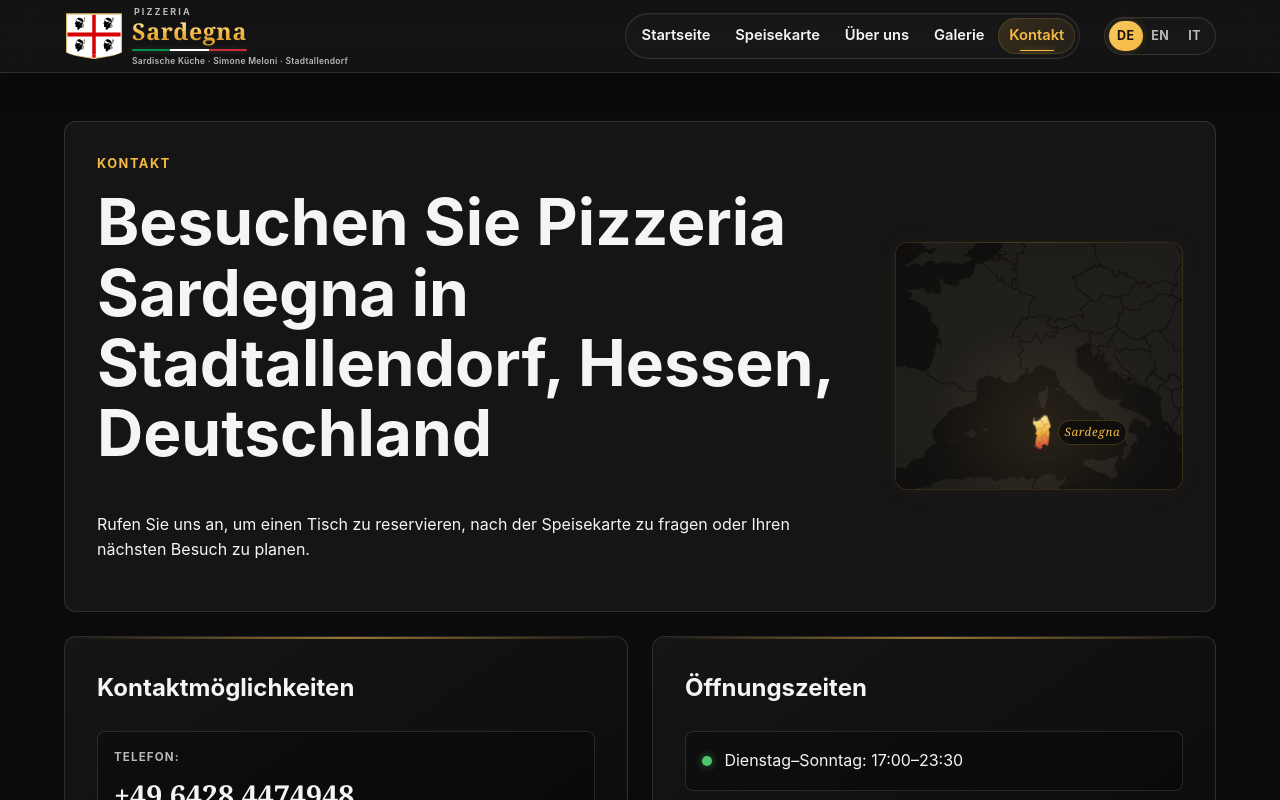
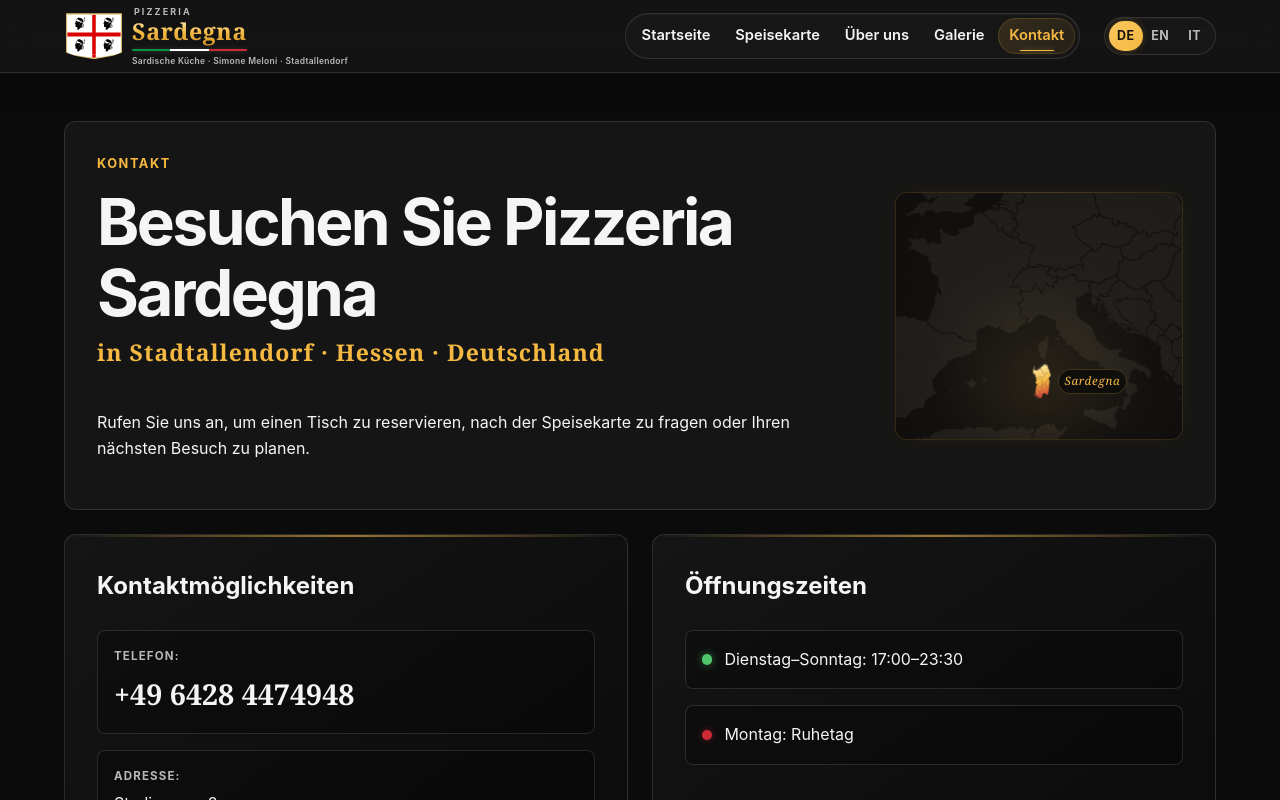
Before and after one commit to NikitaGoluban/pizzeria-sardegna.com, a React (Vite) app in the folder frontend/: page /contact.html in a window 1280 px wide. Shown: the top 800 px of the page. Built offline with nearby package versions, Linux system fonts and the light colour scheme.

Commit message:
Refine contact heading typography

```diff
--- a/frontend/src/components/ui/PageIntro.tsx
+++ b/frontend/src/components/ui/PageIntro.tsx
@@ -29,7 +29,7 @@ import type { ReactNode } from 'react'
 
 interface PageIntroProps {
   eyebrow?: string
-  title: string
+  title: ReactNode
   children?: ReactNode
   className?: string
 }
--- a/frontend/src/locales/de.ts
+++ b/frontend/src/locales/de.ts
@@ -114,7 +114,8 @@ export const deTranslation = {
       description: 'Kontaktieren Sie Pizzeria Sardegna in Stadtallendorf, reservieren Sie einen Tisch oder planen Sie Ihren Besuch.',
     },
     eyebrow: 'Kontakt',
-    title: 'Besuchen Sie Pizzeria Sardegna in Stadtallendorf, Hessen, Deutschland',
+    title: 'Besuchen Sie Pizzeria Sardegna',
+    location: 'in Stadtallendorf · Hessen · Deutschland',
     intro: 'Rufen Sie uns an, um einen Tisch zu reservieren, nach der Speisekarte zu fragen oder Ihren nächsten Besuch zu planen.',
     methodsTitle: 'Kontaktmöglichkeiten',
     phone: 'Telefon:',
--- a/frontend/src/locales/en.ts
+++ b/frontend/src/locales/en.ts
@@ -110,7 +110,8 @@ export const enTranslation = {
       description: 'Contact Pizzeria Sardegna in Stadtallendorf, reserve a table or plan your visit.',
     },
     eyebrow: 'Contact',
-    title: 'Visit Pizzeria Sardegna in Stadtallendorf, Hessen, Germany',
+    title: 'Visit Pizzeria Sardegna',
+    location: 'in Stadtallendorf · Hessen · Germany',
     intro: 'Call us to reserve a table, ask about the menu or plan your next visit.',
     methodsTitle: 'Contact details',
     phone: 'Phone:',
--- a/frontend/src/locales/it.ts
+++ b/frontend/src/locales/it.ts
@@ -110,7 +110,8 @@ export const itTranslation = {
       description: 'Contattate la Pizzeria Sardegna a Stadtallendorf, prenotate un tavolo o organizzate la vostra visita.',
     },
     eyebrow: 'Contatti',
-    title: 'Visitate la Pizzeria Sardegna a Stadtallendorf, Assia, Germania',
+    title: 'Visitate la Pizzeria Sardegna',
+    location: 'a Stadtallendorf · Assia · Germania',
     intro: 'Chiamateci per prenotare un tavolo, chiedere informazioni sul menù o organizzare la vostra prossima visita.',
     methodsTitle: 'Recapiti',
     phone: 'Telefono:',
--- a/frontend/src/pages/ContactPage.tsx
+++ b/frontend/src/pages/ContactPage.tsx
@@ -46,7 +46,16 @@ export function ContactPage() {
 
   return (
     <PageShell>
-      <PageIntro className="contact-page-intro" eyebrow={translation.t('contact.eyebrow')} title={translation.t('contact.title')}>
+      <PageIntro
+        className="contact-page-intro"
+        eyebrow={translation.t('contact.eyebrow')}
+        title={(
+          <span className="contact-title-stack">
+            <span>{translation.t('contact.title')}</span>
+            <span className="contact-title-location">{translation.t('contact.location')}</span>
+          </span>
+        )}
+      >
         <p className="contact-intro-text">{translation.t('contact.intro')}</p>
         {/* Mapa pokazuje położenie Sardynii w przybliżonym fragmencie Europy Zachodniej. */}
         <span className="contact-europe-map" aria-hidden="true">
--- a/frontend/src/styles/global.css
+++ b/frontend/src/styles/global.css
@@ -491,6 +491,23 @@ p {
 
 .contact-page-intro > h1 {
   grid-area: title;
+  font-size: clamp(2.4rem, 4.3vw, 3.55rem);
+  line-height: 1;
+  letter-spacing: -0.04em;
+}
+
+.contact-title-stack {
+  display: grid;
+  gap: 0.65rem;
+}
+
+.contact-title-location {
+  color: var(--color-accent);
+  font-family: Georgia, 'Times New Roman', serif;
+  font-size: clamp(1.05rem, 1.8vw, 1.45rem);
+  font-weight: 600;
+  line-height: 1.25;
+  letter-spacing: 0.045em;
 }
 
 .contact-intro-text {
```
